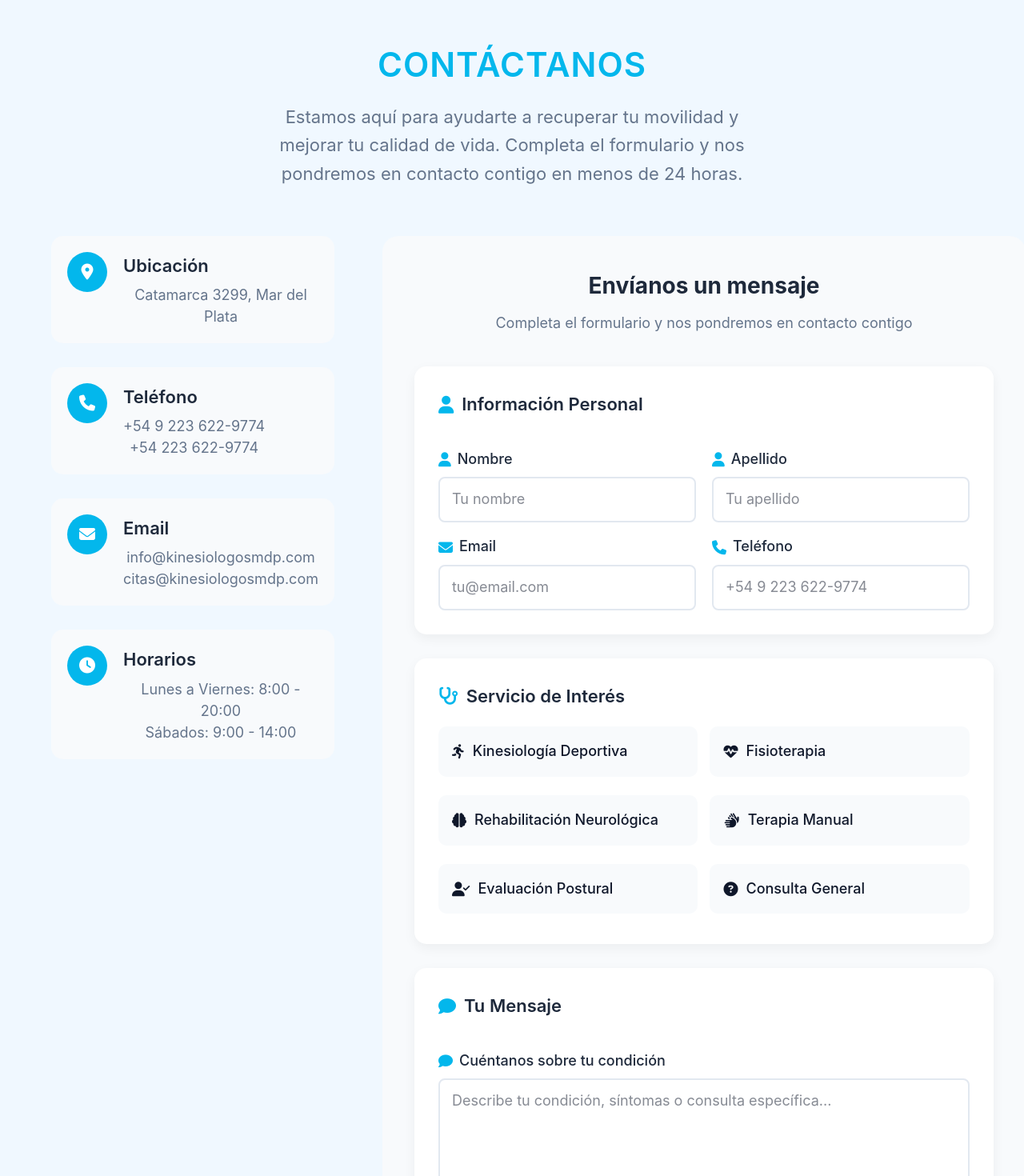
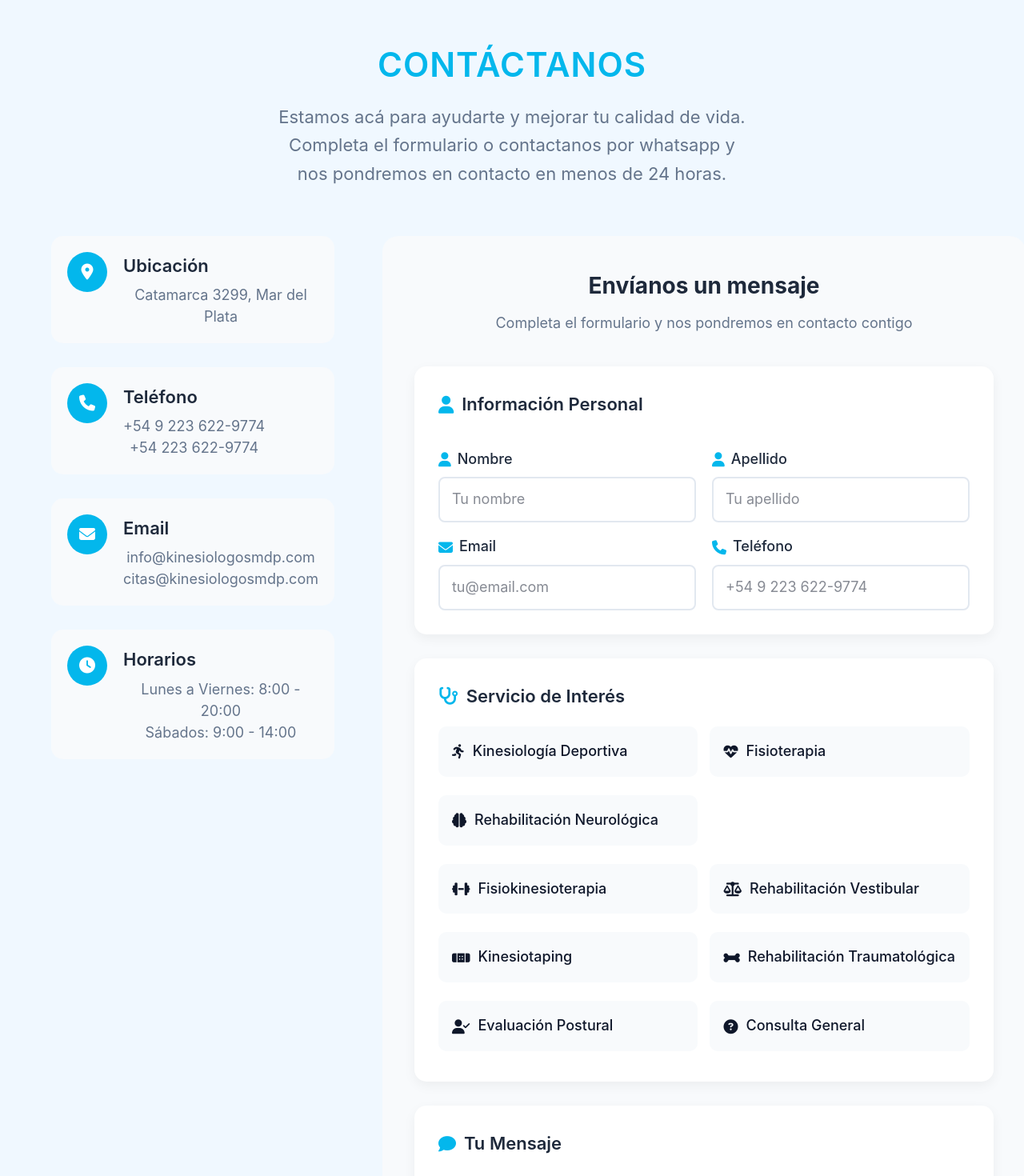
Before and after one commit to Julian986/Kinesiologos-mdp, a React (Vite) app: page / in a window 1280 px wide. Shown: the part 7500-8970 px from the top of the page at 80% size. Built offline with nearby package versions, Linux system fonts and the light colour scheme.

Commit message:
Actualizacion

```diff
--- a/src/pages/Home.tsx
+++ b/src/pages/Home.tsx
@@ -552,8 +552,8 @@ Trabajamos con dedicación para brindar tratamientos efectivos y personalizados
           <div className="contact-header">
             <h3 className="section-subtitle tamañoTexto">CONTÁCTANOS</h3>
             <p className="section-description">
-              Estamos aquí para ayudarte a recuperar tu movilidad y mejorar tu calidad de vida.
-              Completa el formulario y nos pondremos en contacto contigo en menos de 24 horas.
+              Estamos acá para ayudarte y mejorar tu calidad de vida.
+              Completa el formulario o contactanos por whatsapp y nos pondremos en contacto en menos de 24 horas.
             </p>
           </div>
 
@@ -702,10 +702,33 @@ Trabajamos con dedicación para brindar tratamientos efectivos y personalizados
                       </label>
                     </div>
                     <div className="service-option">
-                      <input type="radio" id="manual" name="service" value="terapia-manual" />
-                      <label htmlFor="manual">
-                        <i className="fas fa-hands"></i>
-                        <span>Terapia Manual</span>
+                    </div>
+                    <div className="service-option">
+                      <input type="radio" id="fisiokinesioterapia" name="service" value="fisiokinesioterapia" />
+                      <label htmlFor="fisiokinesioterapia">
+                        <i className="fas fa-dumbbell"></i>
+                        <span>Fisiokinesioterapia</span>
+                      </label>
+                    </div>
+                    <div className="service-option">
+                      <input type="radio" id="vestibular" name="service" value="rehabilitacion-vestibular" />
+                      <label htmlFor="vestibular">
+                        <i className="fas fa-balance-scale"></i>
+                        <span>Rehabilitación Vestibular</span>
+                      </label>
+                    </div>
+                    <div className="service-option">
+                      <input type="radio" id="kinesiotaping" name="service" value="kinesiotaping" />
+                      <label htmlFor="kinesiotaping">
+                        <i className="fas fa-band-aid"></i>
+                        <span>Kinesiotaping</span>
+                      </label>
+                    </div>
+                    <div className="service-option">
+                      <input type="radio" id="traumatologica" name="service" value="rehabilitacion-traumatologica" />
+                      <label htmlFor="traumatologica">
+                        <i className="fas fa-bone"></i>
+                        <span>Rehabilitación Traumatológica</span>
                       </label>
                     </div>
                     <div className="service-option">
@@ -733,7 +756,7 @@ Trabajamos con dedicación para brindar tratamientos efectivos y personalizados
                   <div className="form-group">
                     <label htmlFor="message">
                       <i className="fas fa-comment"></i>
-                      Cuéntanos sobre tu condición
+                      Contanos sobre tu condición
                     </label>
                     <textarea
                       id="message"
@@ -776,7 +799,7 @@ Trabajamos con dedicación para brindar tratamientos efectivos y personalizados
       <section className="cta-section">
         <div className="cta-content">
           <h2>¿Listo para comenzar tu recuperación?</h2>
-          <p>Únete a cientos de pacientes que ya han mejorado su calidad de vida con nosotros</p>
+          <p>Unite a cientos de pacientes que ya han mejorado su calidad de vida con nosotros</p>
           <div className="cta-buttons">
             <button
               className="cta-primary"
```
Also changed, not shown: 1 other file (tests, documents, lock files or other folders).
